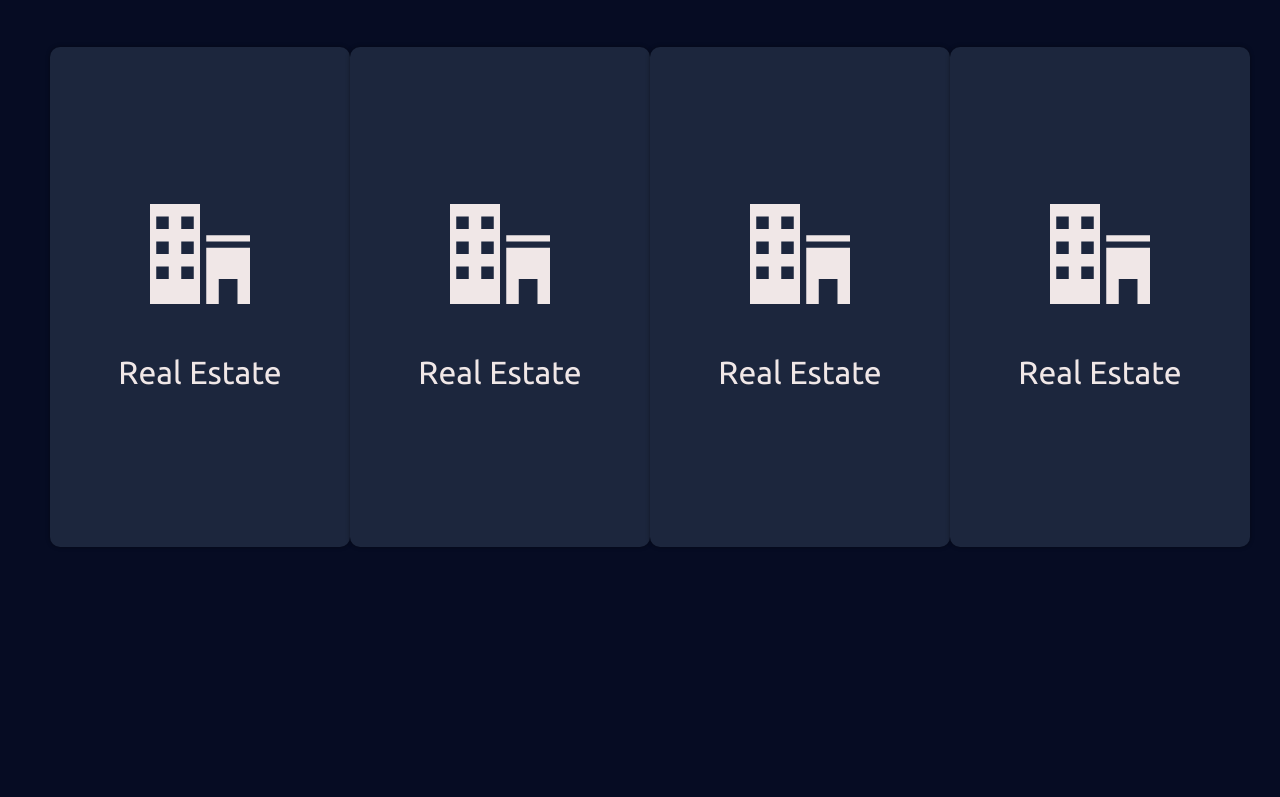
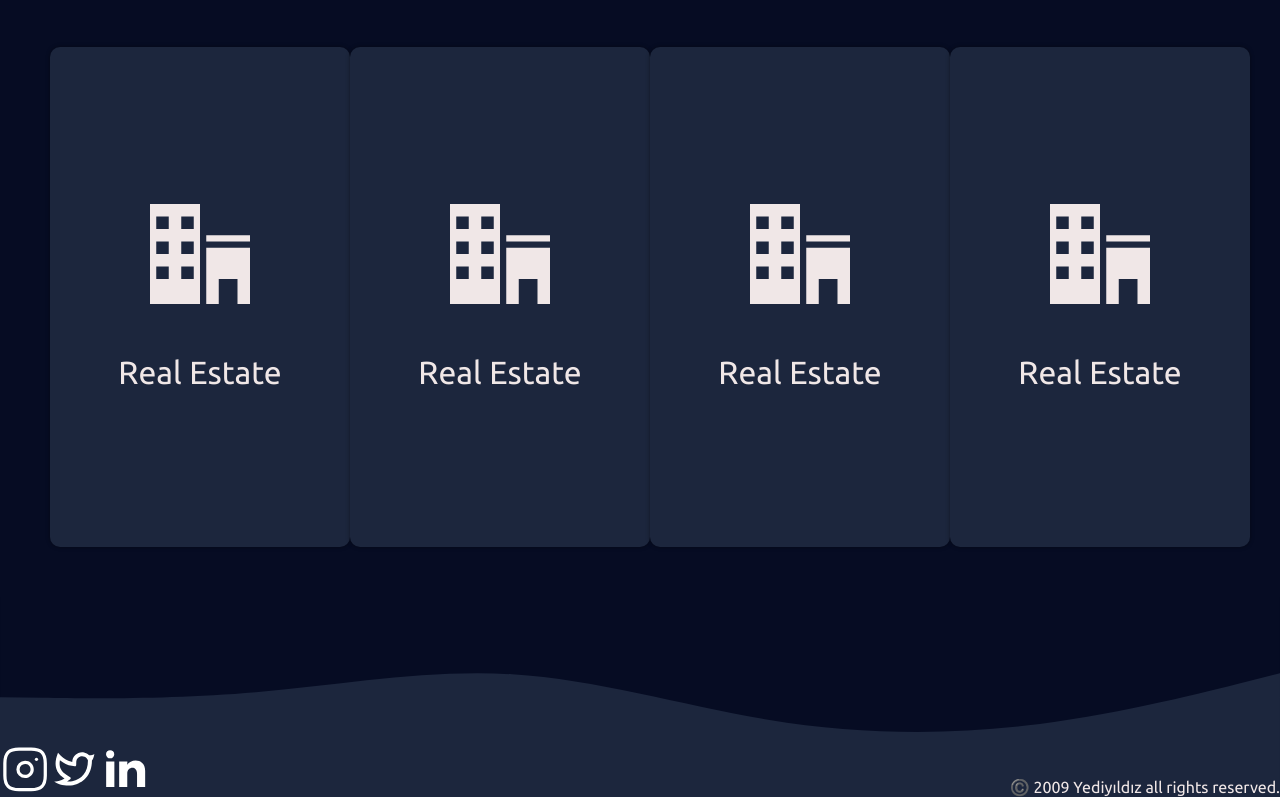
Before and after one commit to sekerhalithamza/yediyildizgo, a website: page src/index.html in a window 1280 px wide. Shown: the part 1413-2210 px from the top of the page. Before the commit the page ends 2010 px from the top, so only its background shows below. Drawn offline with nearby package versions, Linux system fonts and the light colour scheme; files that its build step writes are made by us from their sources.

Commit message:
add: footer

```diff
--- a/src/index.html
+++ b/src/index.html
@@ -6,6 +6,7 @@
     <title>Yediyıldız Girişim Ofisi</title>
     <link rel="stylesheet" href="css/main.css" />
     <script src="js/script.js" defer></script>
+    <link rel="icon" href="assets/favicon.ico" type="image/x-icon" />
     <link rel="preconnect" href="https://fonts.googleapis.com" />
     <link rel="preconnect" href="https://fonts.gstatic.com" crossorigin />
     <link
@@ -125,6 +126,33 @@
       </section>
       <section class="section section-contact"></section>
     </main>
-    <footer class="footer"></footer>
+    <footer class="footer">
+      <ul class="footer__list">
+        <li class="footer__list-item">
+          <a href="">
+            <svg>
+              <use xlink:href="assets/sprite.svg#instagram"></use>
+            </svg>
+          </a>
+        </li>
+        <li class="footer__list-item">
+          <a href="">
+            <svg>
+              <use xlink:href="assets/sprite.svg#twitter"></use>
+            </svg>
+          </a>
+        </li>
+        <li class="footer__list-item">
+          <a href="">
+            <svg>
+              <use xlink:href="assets/sprite.svg#linkedin"></use>
+            </svg>
+          </a>
+        </li>
+      </ul>
+      <span class="footer--text text" data-language="©️ 2009 Yediyıldız tüm hakları saklıdır."
+        >©️ 2009 Yediyıldız all rights reserved.</span
+      >
+    </footer>
   </body>
 </html>
--- a/src/sass/components/_footer.scss
+++ b/src/sass/components/_footer.scss
@@ -0,0 +1,27 @@
+.footer {
+  width: 100%;
+  height: 20rem;
+  background-image: url(/assets/footer.svg);
+  background-position: center;
+  background-size: cover;
+  background-repeat: no-repeat;
+  display: flex;
+  align-items: flex-end;
+  justify-content: space-between;
+
+  &__list {
+    height: fit-content;
+    display: flex;
+    align-items: center;
+
+    a {
+      height: fit-content;
+      width: fit-content;
+
+      svg {
+        width: 5rem;
+        height: 5rem;
+      }
+    }
+  }
+}
--- a/src/sass/components/_section-topics.scss
+++ b/src/sass/components/_section-topics.scss
@@ -33,7 +33,7 @@
     height: 50rem;
     top: 0;
     left: 0;
-    transition: all 1.5s ease;
+    transition: all 1s ease;
     box-shadow: 0px 0px 4px 0px rgba(0, 0, 0, 0.4);
 
     &--front {
```
Also changed, not shown: src/assets/footer.svg (added).
